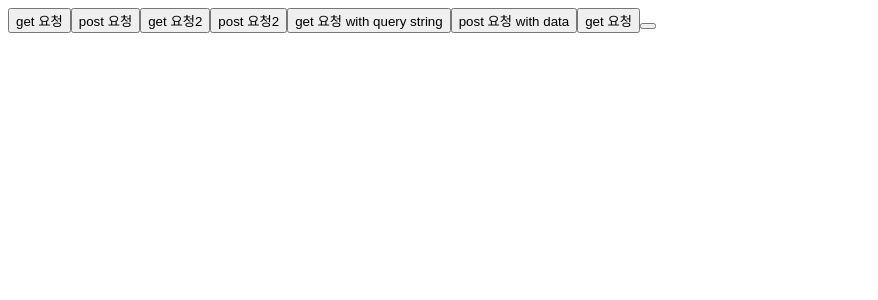
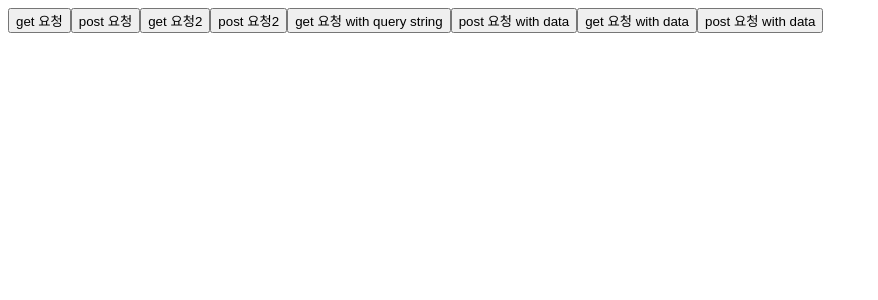
Before and after one commit to parksg5/react1, a React (Vite) app: page / in a window 1280 px wide. Shown: the top 300 px of the page, without its empty margins (0-878 px from the left). Built offline with nearby package versions, Linux system fonts and the light colour scheme.

Commit message:
/api/someurl4의 post 요청 버튼 작성

```diff
--- a/src/App.jsx
+++ b/src/App.jsx
@@ -38,6 +38,20 @@
     axios.post("/api/someurl3", params);
   }
 
+  function handleClickButton7() {
+    const params = new URLSearchParams();
+    params.append("name", "son");
+
+    axios.get("/api/someurl4${params}");
+  }
+
+  function handleClickButton8() {
+    const params = new URLSearchParams();
+    params.append("id", 1);
+
+    axios.post("/api/someurl4", params);
+  }
+
   return (
     <div>
       <button onClick={handleClickButton1}>get 요청</button>
@@ -49,8 +63,8 @@
       <button onClick={handleClickButton5}>get 요청 with query string</button>
       <button onClick={handleClickButton6}>post 요청 with data</button>
       {/*  /api/someurl4 get/post with data */}
-      <button>get 요청</button>
-      <button></button>
+      <button onClick={handleClickButton7}>get 요청 with data</button>
+      <button onClick={handleClickButton8}>post 요청 with data</button>
     </div>
   );
 }
```
